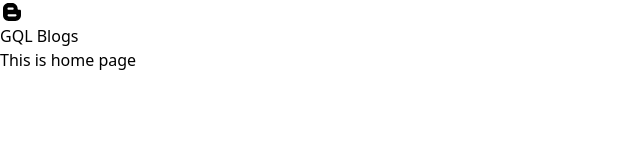
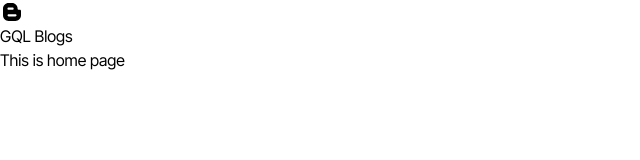
Before and after one commit to robiuzzaman4/gql-blog-client, a React (Vite) app: page / in a window 1280 px wide. Shown: the top 160 px of the page, without its empty margins (0-640 px from the left). Built offline with nearby package versions, Linux system fonts and the light colour scheme; what @radix-ui/themes would draw is missing.

Commit message:
feat: add inter-tight font family

```diff
--- a/index.html
+++ b/index.html
@@ -5,6 +5,10 @@
     <link rel="icon" type="image/svg+xml" href="/vite.svg" />
     <meta name="viewport" content="width=device-width, initial-scale=1.0" />
     <title>GraphQL Blog Application</title>
+    <!-- fonts -->
+    <link rel="preconnect" href="https://fonts.googleapis.com">
+    <link rel="preconnect" href="https://fonts.gstatic.com" crossorigin>
+    <link href="https://fonts.googleapis.com/css2?family=Inter+Tight:ital,wght@0,100..900;1,100..900&display=swap" rel="stylesheet">
   </head>
   <body>
     <div id="root"></div>
--- a/src/components/navbar.tsx
+++ b/src/components/navbar.tsx
@@ -7,7 +7,7 @@ const Navbar = () => {
       <div className="h-full w-full max-w-screen-lg mx-auto px-4 flex items-center justify-between">
         <Link to="/" className="flex items-center gap-1">
           <RiBloggerFill className="text-indigo-600"/>
-          <p className="text-base font-medium">GQL Blogs</p>
+          <p className="text-base font-semibold">GQL Blogs</p>
         </Link>
       </div>
     </nav>
--- a/src/index.css
+++ b/src/index.css
@@ -1,3 +1,7 @@
 @tailwind base;
 @tailwind components;
 @tailwind utilities;
+
+* {
+  font-family: "Inter Tight", sans-serif;
+}
```
